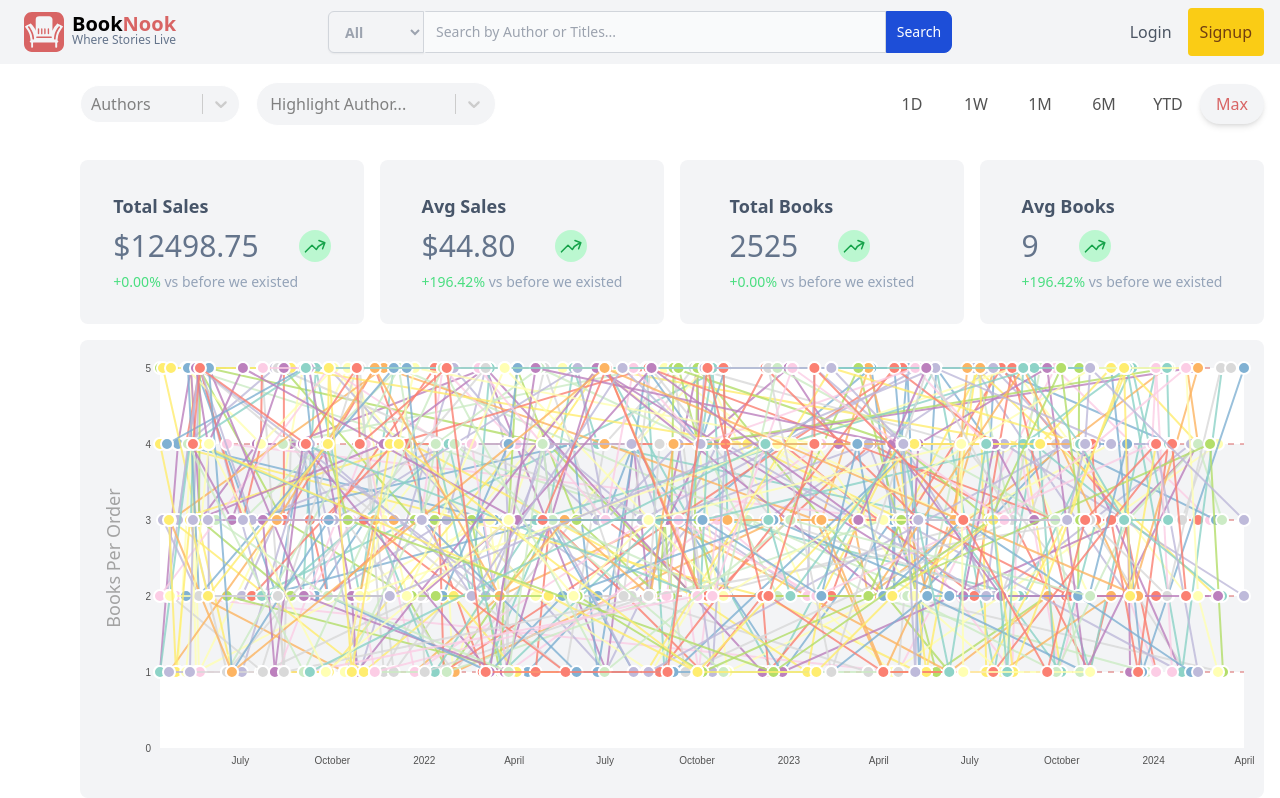
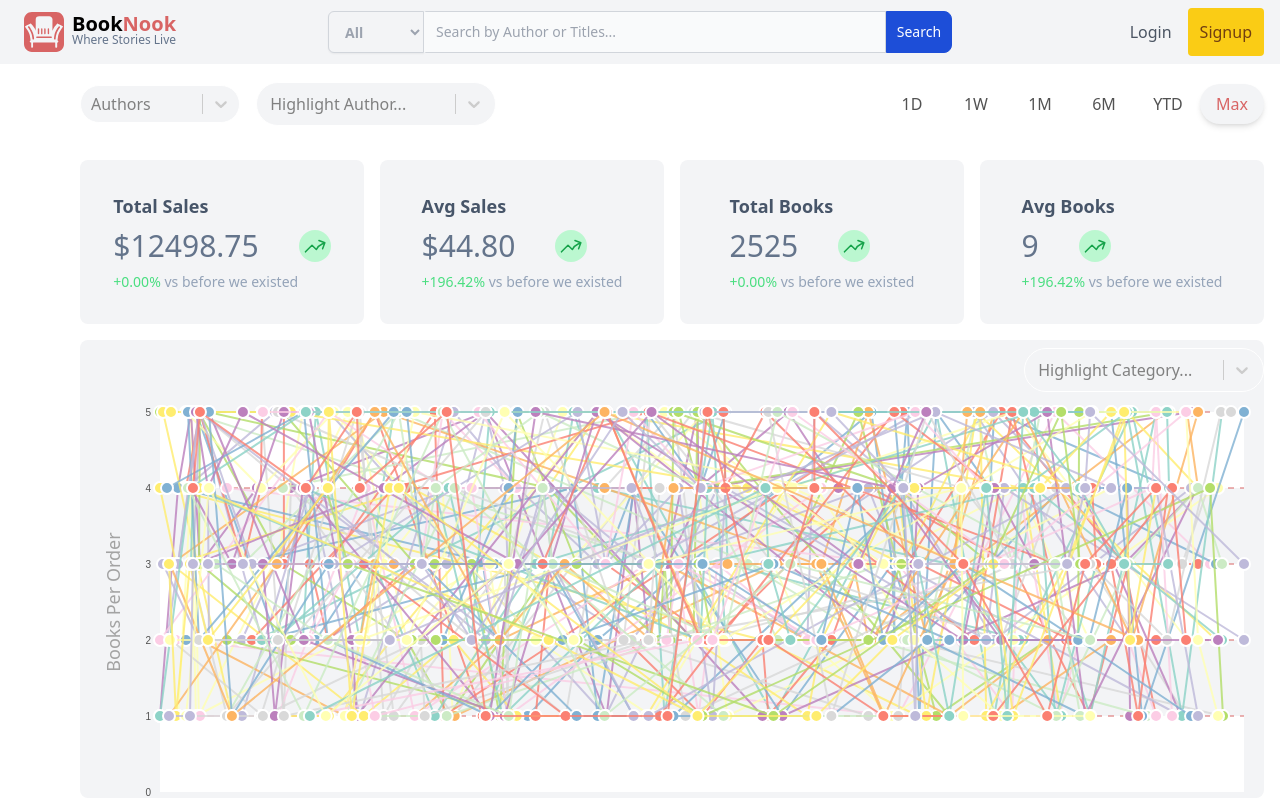
Before and after one commit to francoisdillinger/book_nook_frontend, a React (Vite) app: page / in a window 1280 px wide. Shown: the top 798 px of the page. Built offline with nearby package versions, Linux system fonts and the light colour scheme.

Commit message:
refactor: update background color and padding styles for line chart and related components

```diff
--- a/src/components/ChartComponents/AuthorsChart/AuthorsAdminLineChart.tsx
+++ b/src/components/ChartComponents/AuthorsChart/AuthorsAdminLineChart.tsx
@@ -8,6 +8,7 @@ import { MarginType } from "../AdminChart";
 // import { getFilteredCategoriesData } from "../../../utils/categoriesAdminChartUtilities";
 import { AuthorsDataType } from "../../../data/authors_data";
 import { getFilteredAuthorsData } from "../../../utils/authorsAdminChartUtilities";
+import CategoriesChartReactSelect from "../CategoriesChart/CategoriesChartReactSelect";
 
 // export const filterOutEmptyCategories = (
 // 	categories: ReformattedCategoriesBooksType
@@ -291,14 +292,14 @@ export default function AuthorsAdminLineChart({
 	);
 	return (
 		<React.Fragment>
-			{/* <div className="w-full flex justify-end">
+			<div className="w-full flex justify-end">
 				<CategoriesChartReactSelect
 					options={[]}
 					colorScale={colorScale}
 					setFocusedUser={() => {}}
 					focusedCategory={""}
 				/>
-			</div> */}
+			</div>
 			<svg
 				ref={svgLineChartRef}
 				width={svgWidth}
```
